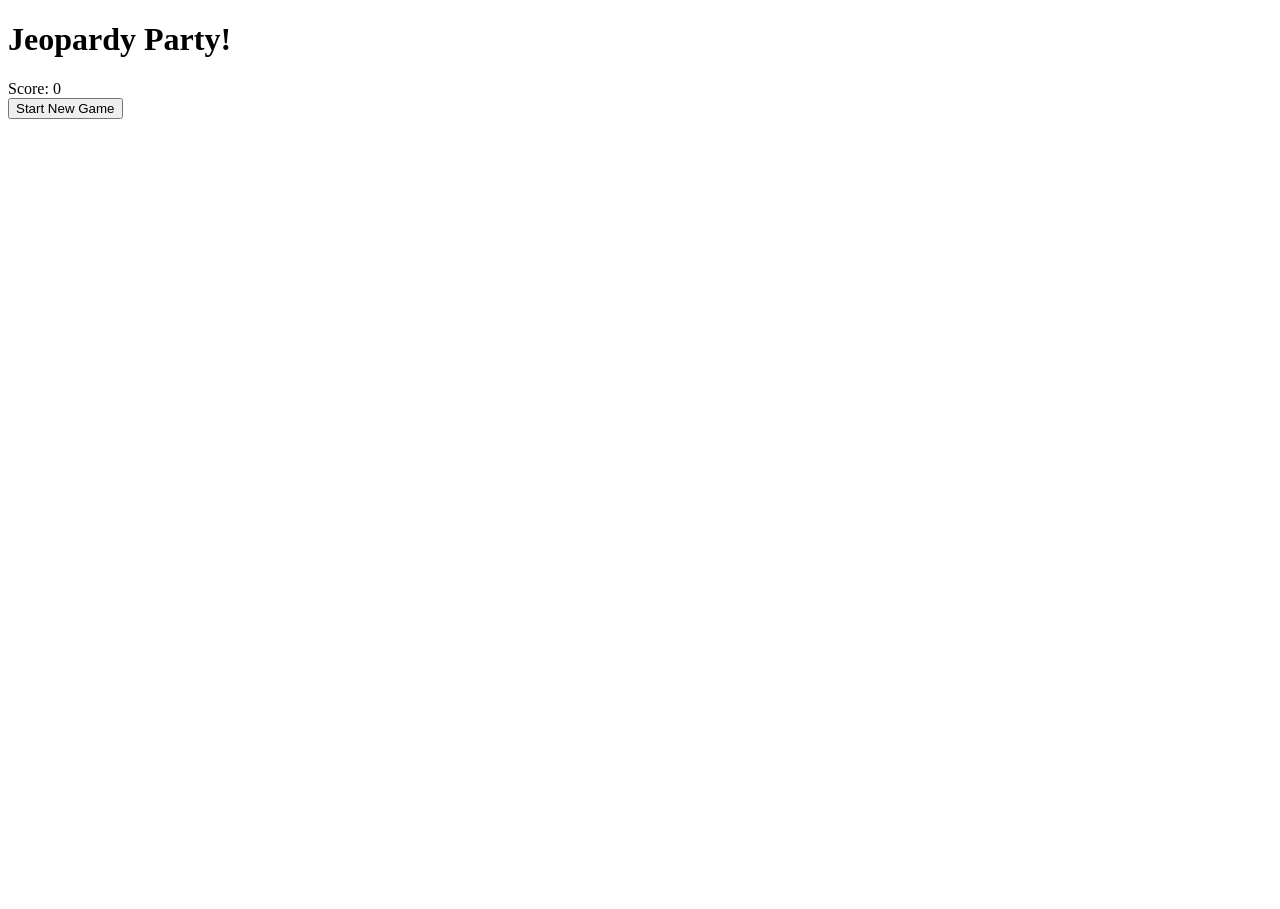
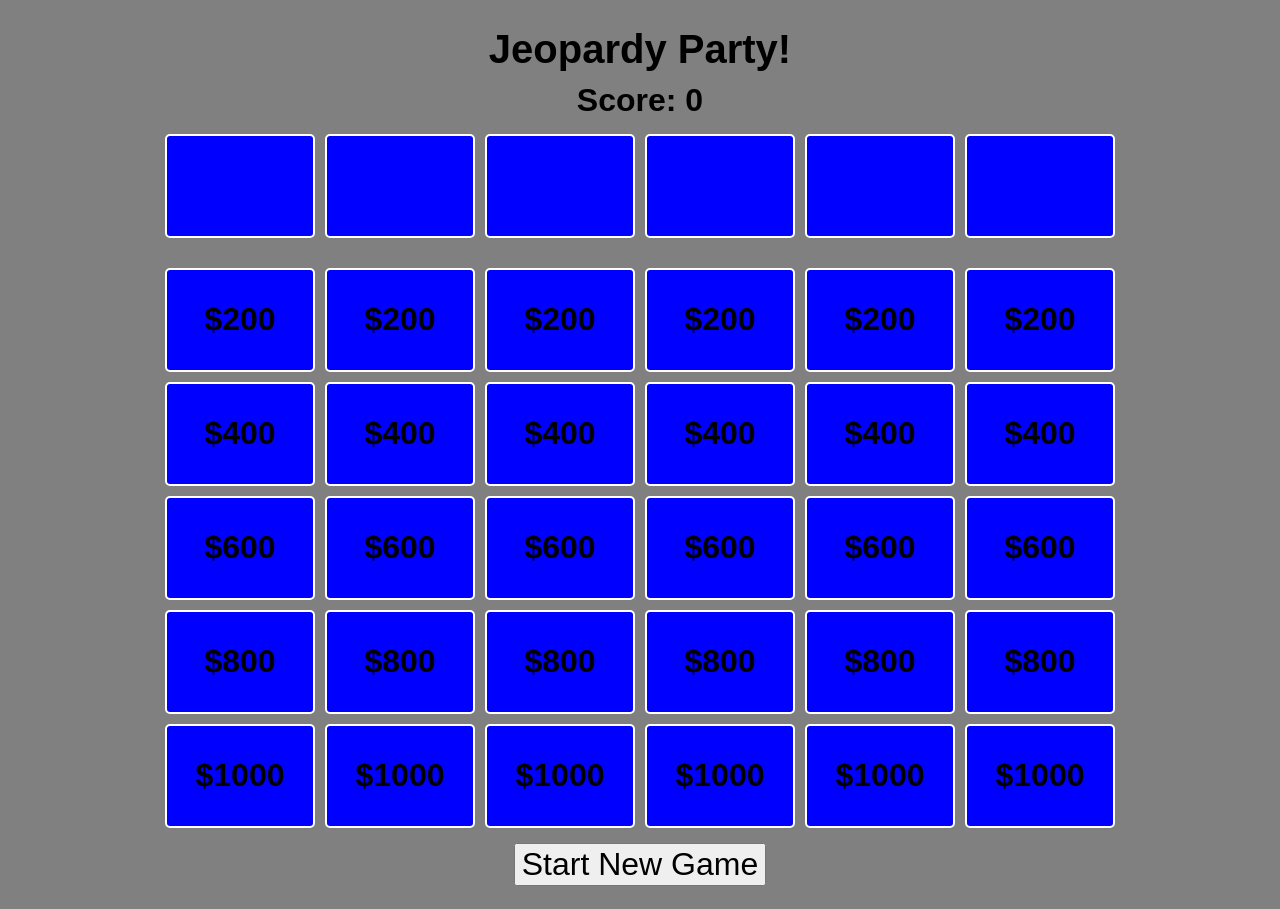
Before and after one commit to coderrob22/Jeopardy-API, a plain HTML site: page index.html in a window 1280 px wide. Before the commit the page ends 800 px from the top, so only its background shows below. Drawn offline with Linux system fonts and the light colour scheme; the site is published under a folder, as on GitHub Pages, so addresses that start at the root find nothing.

Commit message:
Update index.html

```diff
--- a/index.html
+++ b/index.html
@@ -4,7 +4,7 @@
     <meta charset="UTF-8">
     <meta http-equiv="X-UA-Compatible" content="IE=edge">
     <meta name="viewport" content="width=device-width, initial-scale=1.0">
-    <link rel="stylesheet" type="text/css" href="/css/styles.css"/>
+    <link rel="stylesheet" type="text/css" href="./css/styles.css"/>
     <title>Game Time</title>
 </head>
 <body>
@@ -16,6 +16,6 @@
     </div>
 <button type="button" id="start-game">Start New Game</button>
 
-    <script type="text/javascript" src="/js/main.js"></script>
+    <script type="text/javascript" src="./js/main.js"></script>
 </body>
 </html>
```
